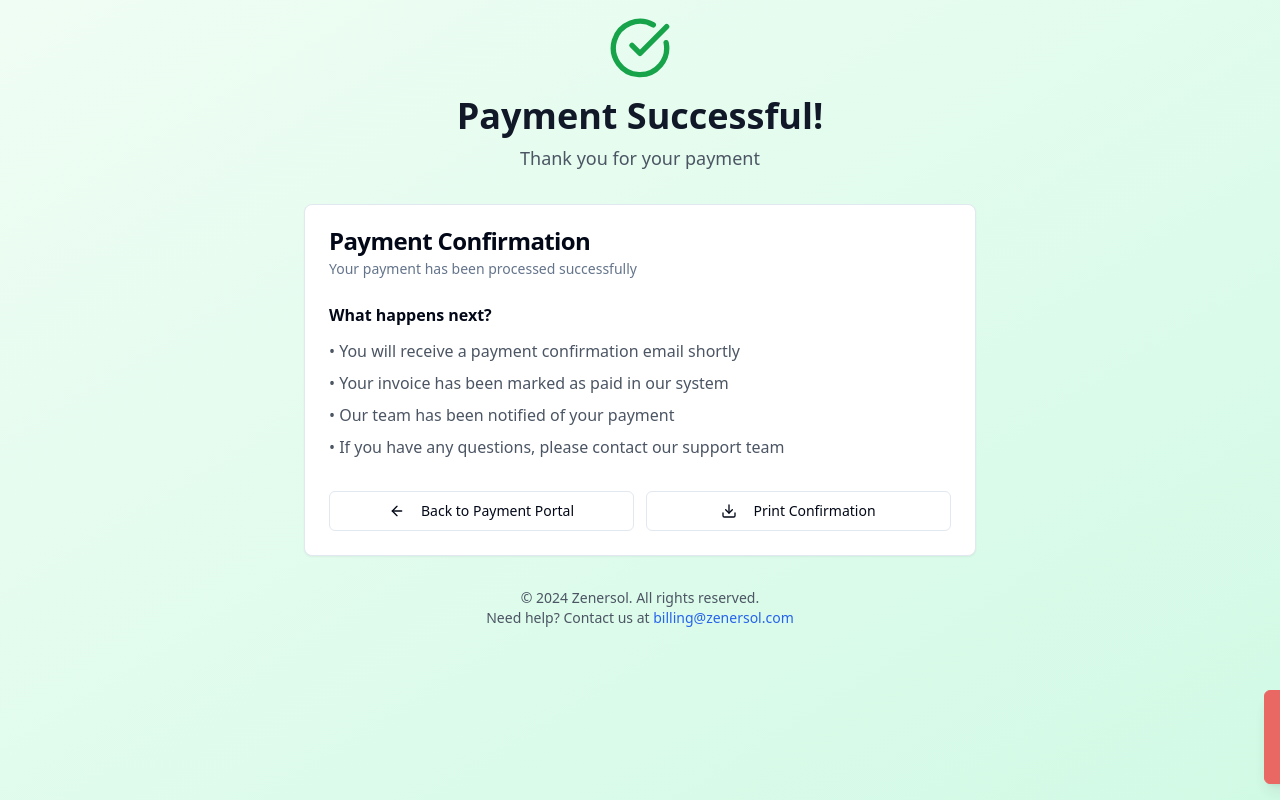
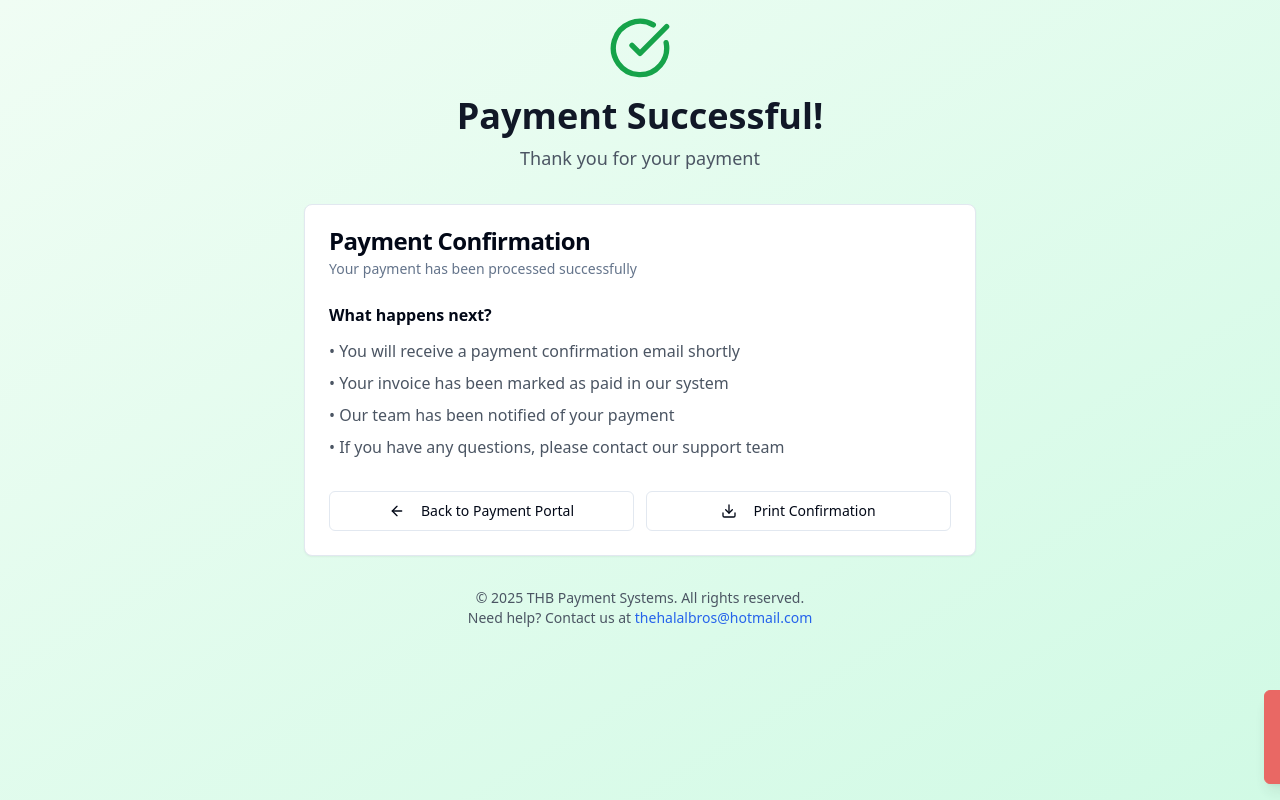
Before and after one commit to thbcorp/zenersol-stripe-flow, a React (Vite) app: page /payment-success in a window 1280 px wide. Built offline with nearby package versions, Linux system fonts and the light colour scheme.

Commit message:
Fix payment success page branding
Update branding and contact information on the payment success page.

```diff
--- a/src/pages/PaymentSuccess.tsx
+++ b/src/pages/PaymentSuccess.tsx
@@ -130,11 +130,11 @@ const PaymentSuccess = () => {
         </Card>
 
         <div className="text-center mt-8 text-sm text-gray-600">
-          <p>© 2024 Zenersol. All rights reserved.</p>
+          <p>© 2025 THB Payment Systems. All rights reserved.</p>
           <p>
             Need help? Contact us at{' '}
-            <a href="mailto:billing@zenersol.com" className="text-blue-600 hover:underline">
-              billing@zenersol.com
+            <a href="mailto:thehalalbros@hotmail.com" className="text-blue-600 hover:underline">
+              thehalalbros@hotmail.com
             </a>
           </p>
         </div>
```
